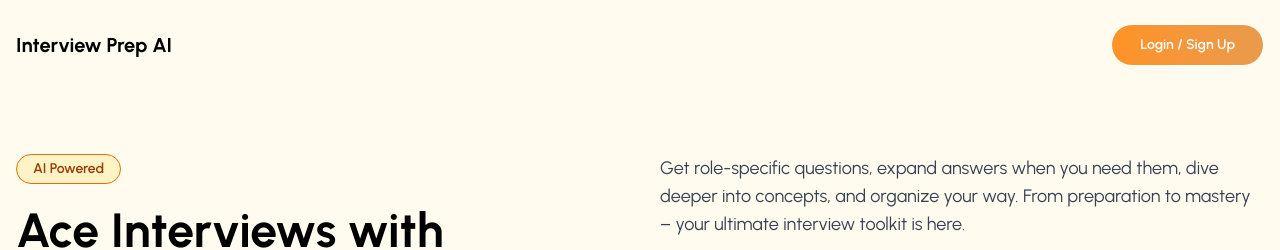
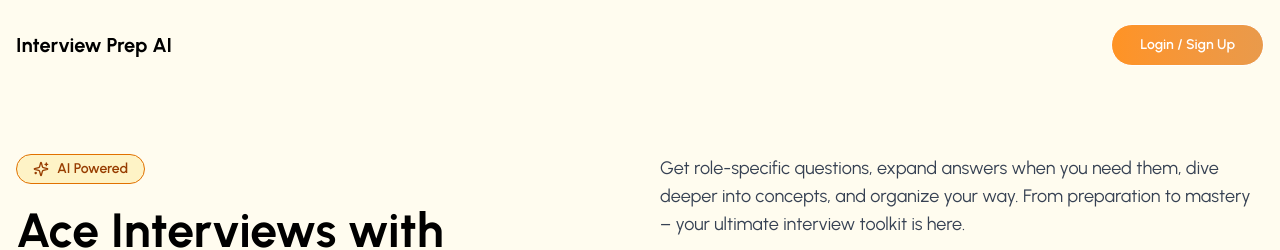
Before and after one commit to attiqrehman-ar/INTERVIEW-PREP-AI, a React (Vite) app in the folder frontend/interview-prep-ai/: page / in a window 1280 px wide. Shown: the top 250 px of the page. Built offline with nearby package versions, Linux system fonts and the light colour scheme.

Commit message:
add sparkle icon

```diff
--- a/frontend/interview-prep-ai/src/pages/LandinPage.jsx
+++ b/frontend/interview-prep-ai/src/pages/LandinPage.jsx
@@ -2,7 +2,7 @@ import React, { useState } from "react";
 import { useNavigate } from "react-router-dom";
 import HERO_IMAGE from "../assets/hero-image.png";
 import { APP_FEATURES } from "../utils/data";
-
+import {LuSparkles} from "react-icons/lu"
 function LandinPage() {
   const navigate = useNavigate();
 
@@ -37,10 +37,10 @@ function LandinPage() {
     <section className="flex flex-col md:flex-row justify-between items-start gap-10">
       {/* Left Side: Headings */}
       <div className="w-full md:w-1/2">
-        <p className="inline-block px-4 py-1 text-sm font-semibold text-amber-800 bg-amber-100 border border-amber-600 rounded-full mb-4  ">
-          AI Powered
-        </p>
-
+      <p className="inline-flex items-center gap-2 px-4 py-1 text-sm font-semibold text-amber-800 bg-amber-100 border border-amber-600 rounded-full mb-4">
+  <LuSparkles className="w-4 h-4" />
+  AI Powered
+</p>
         <h1 className="text-4xl sm:text-5xl font-bold text-black leading-tight mb-4">
           Ace Interviews with <br />
           <span className="text-transparent bg-clip-text bg-[radial-gradient(circle,_#FF9324_0%,_#FCD760_100%)] bg-[length:200%_200%] animate-text-shine font-semibold">
```
